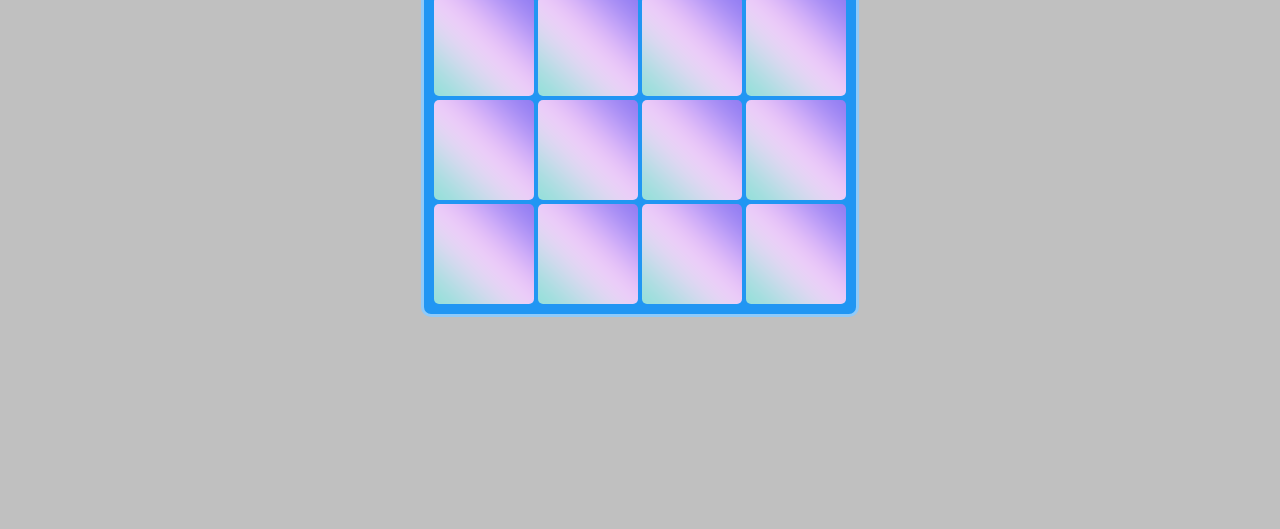
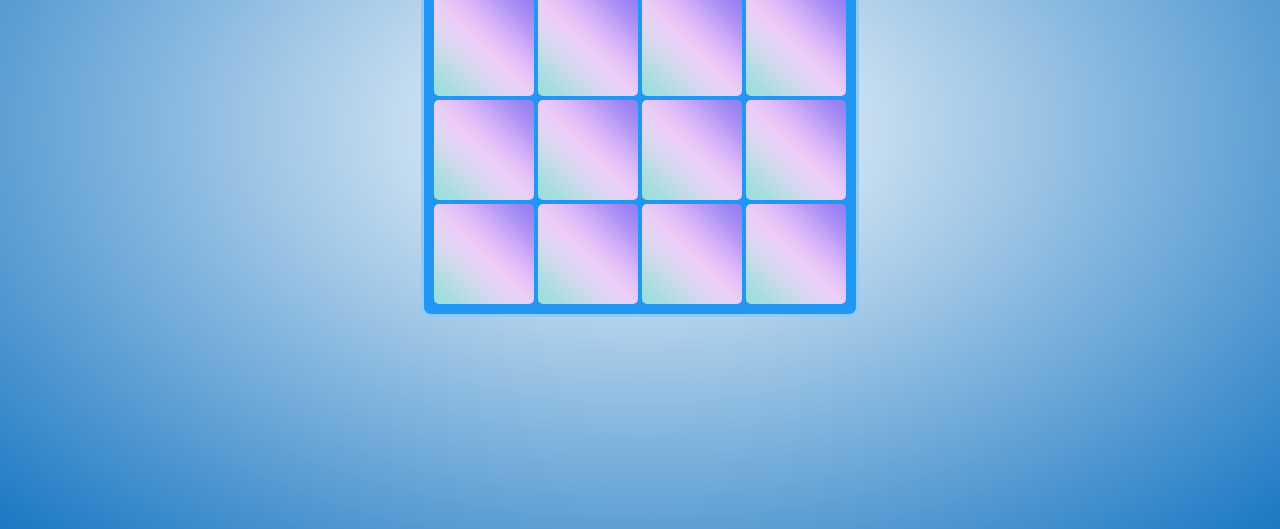
Before and after one commit to DorKatzir/memory-game, a plain HTML site: page index.html in a window 1280 px wide. Shown: the part 271-800 px from the top of the page. Drawn offline with Linux system fonts and the light colour scheme.

Commit message:
CSS change bg color

```diff
--- a/styles.scss
+++ b/styles.scss
@@ -9,7 +9,8 @@
 
 body{
     height: 100vh;
-    background-color: silver;
+    background: radial-gradient(rgba(255,255,255, 1), rgba(0,0,0, .2));
+    background-color: #2196F3;
     display: flex;
     flex-direction: column;
     justify-content: center;
```
Also changed, not shown: index.html (+0 -5 lines), css/styles.css.
